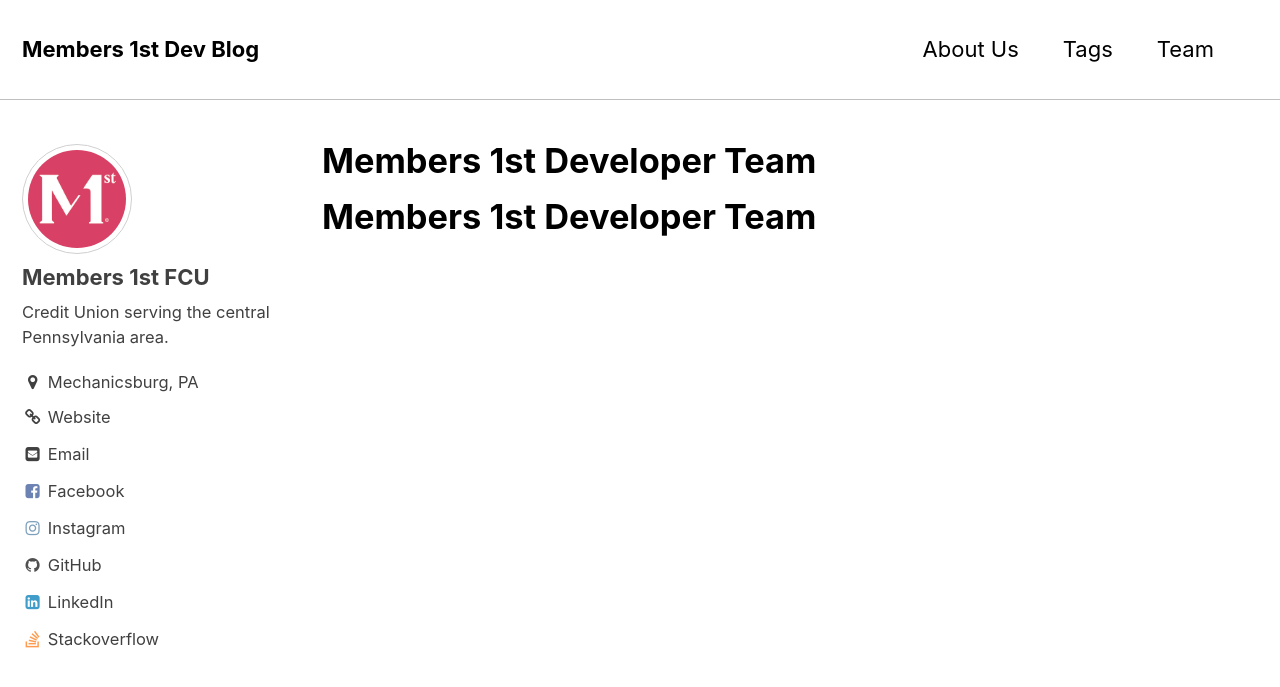
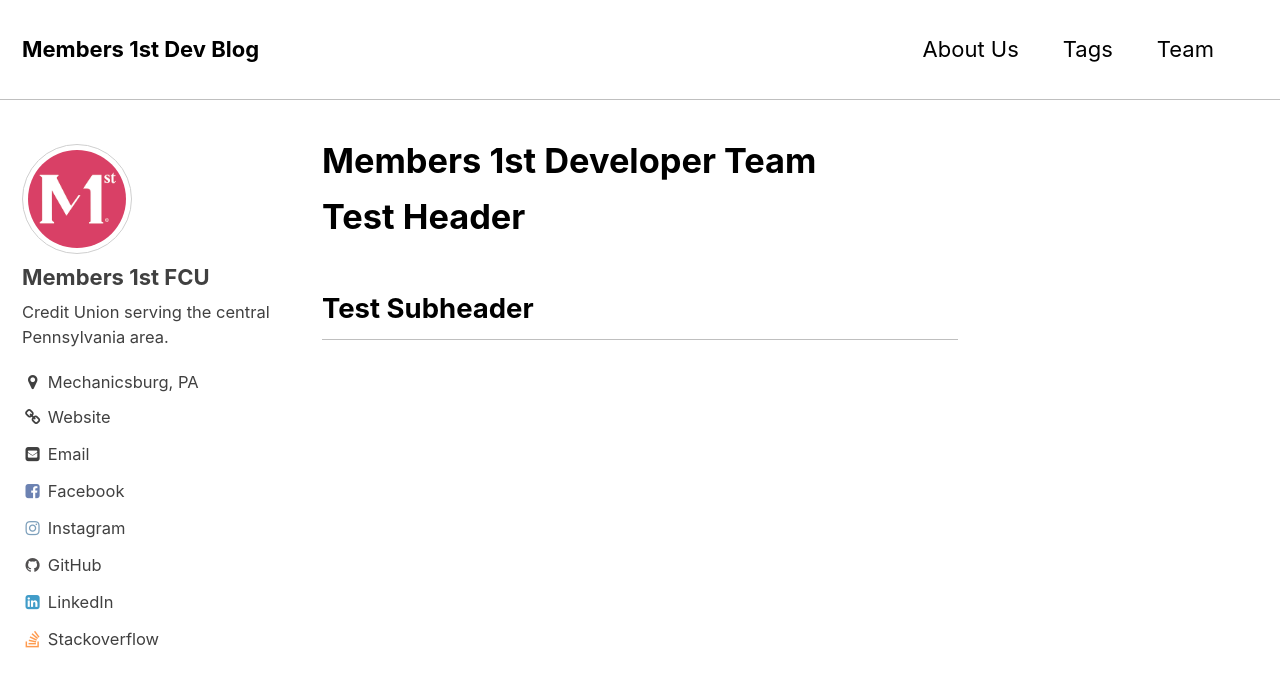
Before and after one commit to Members1stFCU/Members1stFCU.github.io, a Jekyll site: the page built from _pages/team.md, in a window 1280 px wide and 900 px high. Shown: the top 687 px of the window. Built offline with Jekyll 4.4.1, drawn with Linux system fonts in a browser that asks for light colours; our own code applies the rules of GitHub Pages for plain Markdown files.

Commit message:
Update team.md

```diff
--- a/_pages/team.md
+++ b/_pages/team.md
@@ -1,5 +1,8 @@
 ---
+title: Members 1st Developer Team
 permalink: /team/
 ---
 
-# Members 1st Developer Team
+# Test Header
+
+## Test Subheader
```
